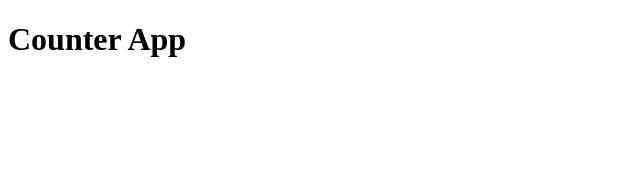
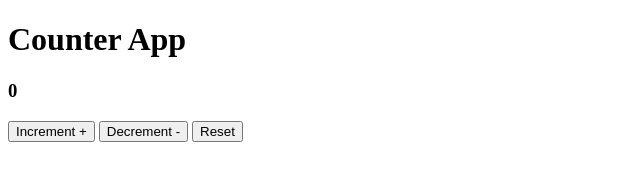
Before and after one commit to Aaisha011/Counter-App-JS-, a plain HTML site: page index.html in a window 1280 px wide. Shown: the whole page, without its empty margins (0-640 px from the left). Drawn offline with Linux system fonts and the light colour scheme.

Commit message:
Added layout

```diff
--- a/index.html
+++ b/index.html
@@ -1,13 +1,22 @@
 <!DOCTYPE html>
 <html lang="en">
+
 <head>
     <meta charset="UTF-8">
     <meta name="viewport" content="width=device-width, initial-scale=1.0">
-    <title>To-Do App</title>
+    <title>Counter App</title>
     <link rel="stylesheet" href="style.css">
 </head>
+
 <body>
-    <h1>Counter App</h1>
+    <div>
+        <h1>Counter App</h1>
+        <h3 id="count">0</h3>
+        <button type="button" id="add">Increment +</button>
+        <button type="button" id="sub">Decrement -</button>
+        <button type="button" id="reset">Reset</button>
+    </div>
     <script src="./script.js"></script>
 </body>
+
 </html>
```
